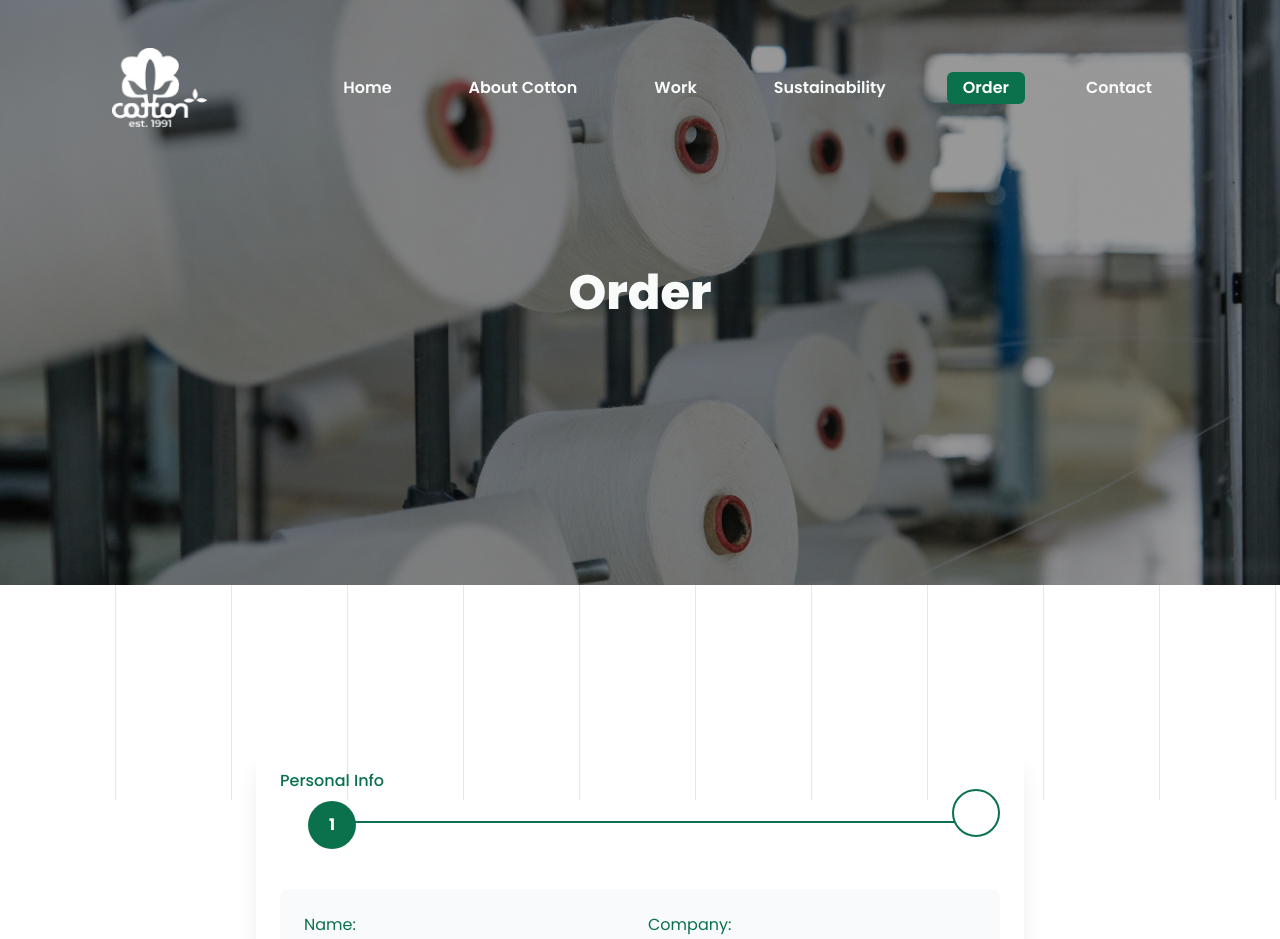
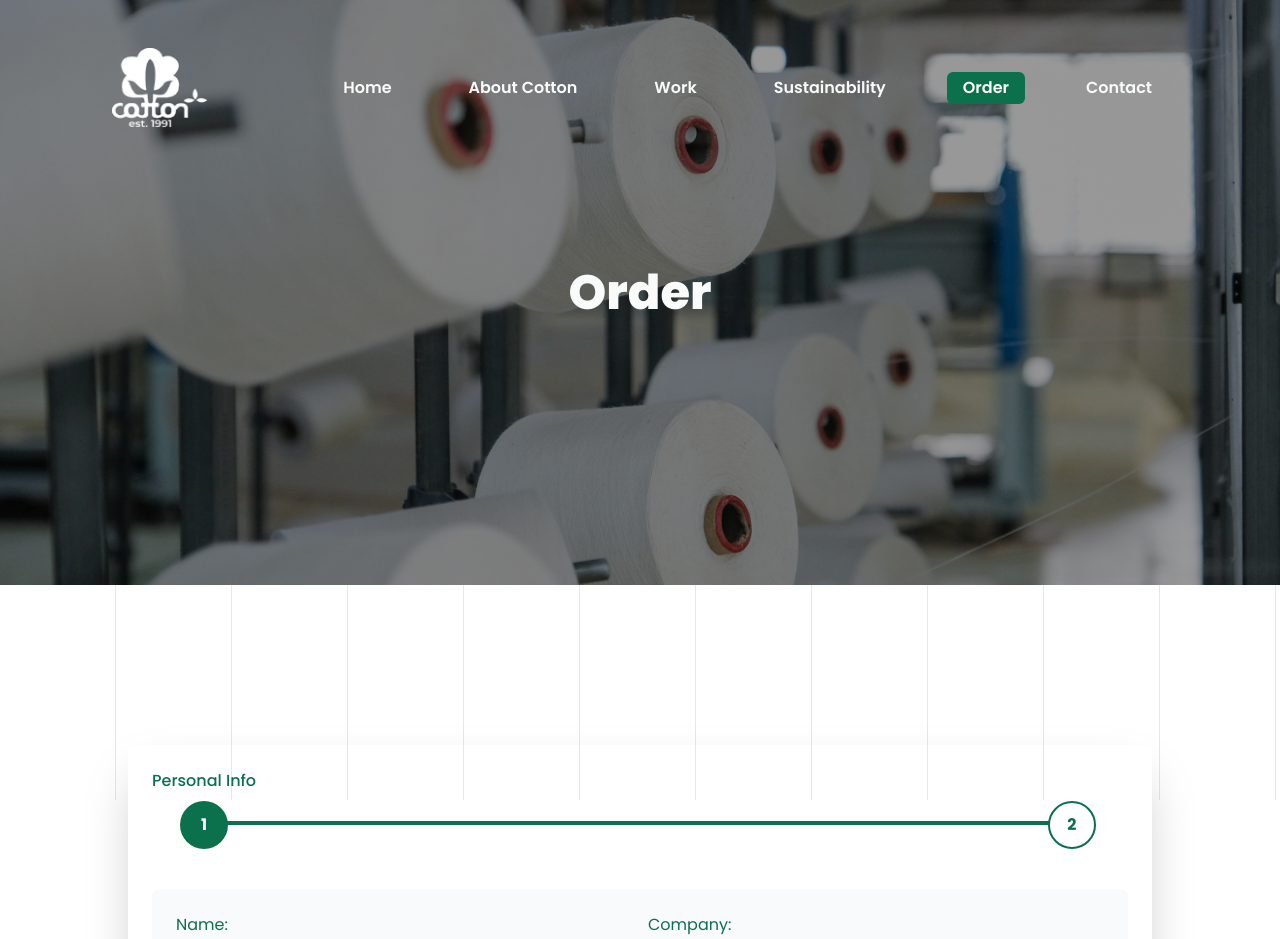
Before and after one commit to cottonSdtNadim/cotton-website-task, a React (Vite) app: page /order in a window 1280 px wide. Shown: the top 939 px of the page. Built offline with nearby package versions, Linux system fonts and the light colour scheme.

Commit message:
Progress bar updated

```diff
--- a/src/components/MultiStepForm.jsx
+++ b/src/components/MultiStepForm.jsx
@@ -71,62 +71,45 @@ const MultiStepForm = () => {
   };
 
   return (
-    <div className="max-w-3xl mx-auto p-6 rounded-lg shadow-xl my-40">
+    <div className="max-w-5xl mx-auto p-6 rounded-lg shadow-2xl my-40">
+
       {/* Progress Indicator Container */}
-
       <div className="relative mb-10">
         {/* Two Circles and Connecting Line Container */}
         <div className="flex justify-between items-center">
           {/* Circle 1 Container with Label */}
           <div className="flex flex-col items-center">
-            <span className="mb-2 text-[#0B714C] font-medium">
-              Personal Info
-            </span>{" "}
-            {/* w-12 h-12 */}
+            <span className="mb-2 text-[#0B714C] font-medium">Personal Info</span>
             <div
-              className={`w-12 h-12 rounded-full flex items-center justify-center text-white font-bold ${
-                currentStep === 1 ? "bg-[#0B714C]" : "bg-[#0B714C]"
-              }`}
+              className={`w-12 h-12 rounded-full flex items-center justify-center text-white font-bold bg-[#0B714C]`}
             >
-              {/* {currentStep > 1 ? <CheckIcon className="w-6 h-6" /> : 1} */}
-              {currentStep > 1 ? <FaCheck className="w-6 h-6" /> : 1}
+              {currentStep > 1 ? <FaCheck className="w-6 h-6" /> : "1"}
             </div>
           </div>
 
           {/* Circle 2 Container with Label */}
           <div className="flex flex-col items-center">
-            <span
-              className={`mt-2 font-medium ${
-                currentStep === 2 ? "text-[#0B714C]" : "text-[#0B714C]"
+            <span className={`mb-2 font-medium ${currentStep === 2 ? "text-[#0B714C]" : "text-transparent"}`}>
+              Technical Info
+            </span>
+            <div
+              className={`w-12 h-12 rounded-full flex items-center justify-center font-bold ${
+                currentStep >= 2 ? "bg-[#0B714C] text-white" : "border-2 border-[#0B714C] text-[#0B714C] bg-white"
               }`}
             >
-              {currentStep === 2 ? "Technical Info" : ""}
-            </span>
-            <div
-              className={`w-12 h-12 rounded-full flex items-center justify-center text-white font-bold ${
-                currentStep >= 2
-                  ? "bg-[#0B714C]"
-                  : "border-2 border-[#0B714C] text-[#0B714C] bg-white"
-              }`}
-            >
-              {/* 2 */}
-              {currentStep > 2 ? <FaCheck className="w-6 h-6" /> : 2}
+              {currentStep > 2 ? <FaCheck className="w-6 h-6" /> : "2"}
             </div>
           </div>
         </div>
 
         {/* Connecting Line */}
-        {/* <div
-          className="absolute top-[3.25rem] left-0 right-0 h-0.5 bg-[#0B714C]"
-          style={{ zIndex: -1 }}
-        ></div> */}
         <div
-          className="absolute h-[2px] bg-[#0B714C]"
+          className="absolute h-[4px] bg-[#0B714C]"
           style={{
             zIndex: -1,
             top: "calc(50% + 12px)",
-            left: "calc(6% + 24px)",
-            right: "calc(2% + 24px)",
+            left: "calc(4% + 24px)",
+            right: "calc(4% + 24px)",
           }}
         ></div>
       </div>
```
